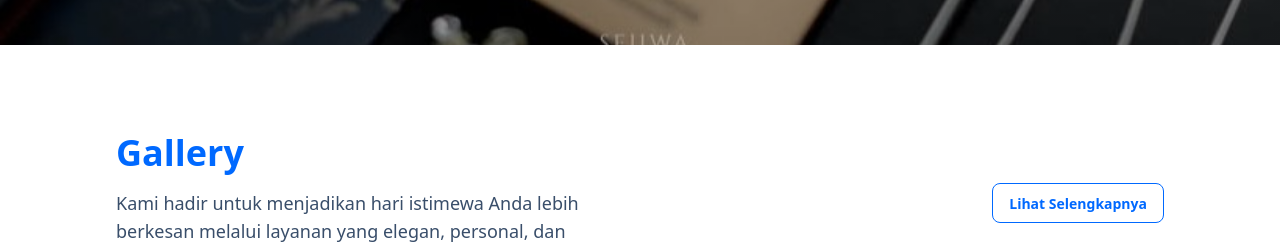
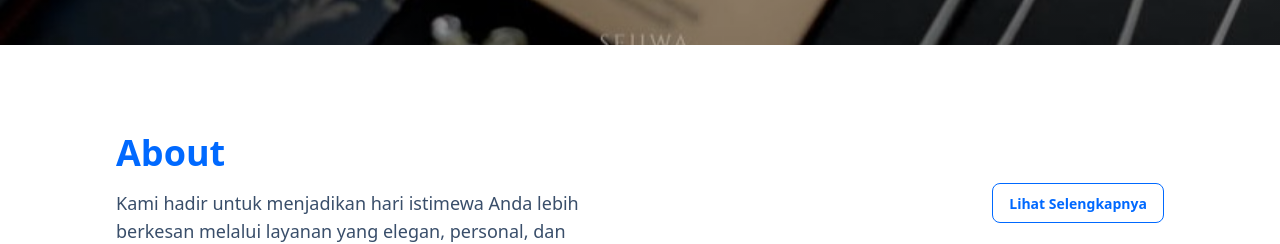
Before and after one commit to RaiA133/Dinar-Makeup-Official-Website, a React (Vite) app in the folder frontend/: page / in a window 1280 px wide. Shown: the part 820-1064 px from the top of the page. Built offline with nearby package versions, Linux system fonts and the light colour scheme; no server answers.

Commit message:
fix: judul about

```diff
--- a/frontend/src/components/HomePage/About.jsx
+++ b/frontend/src/components/HomePage/About.jsx
@@ -13,7 +13,7 @@
       {window.location.pathname === "/" && (
         <div className="grid grid-cols-1 md:grid-cols-2 gap-10 mb-10 items-center">
           <div className="p-2">
-            <h2 className="text-4xl font-bold mb-4 text-primary">Gallery</h2>
+            <h2 className="text-4xl font-bold mb-4 text-primary">About</h2>
             <p className="text-lg text-base-600">
               Kami hadir untuk menjadikan hari istimewa Anda lebih berkesan melalui layanan yang elegan, personal, dan profesional.
             </p>
```
